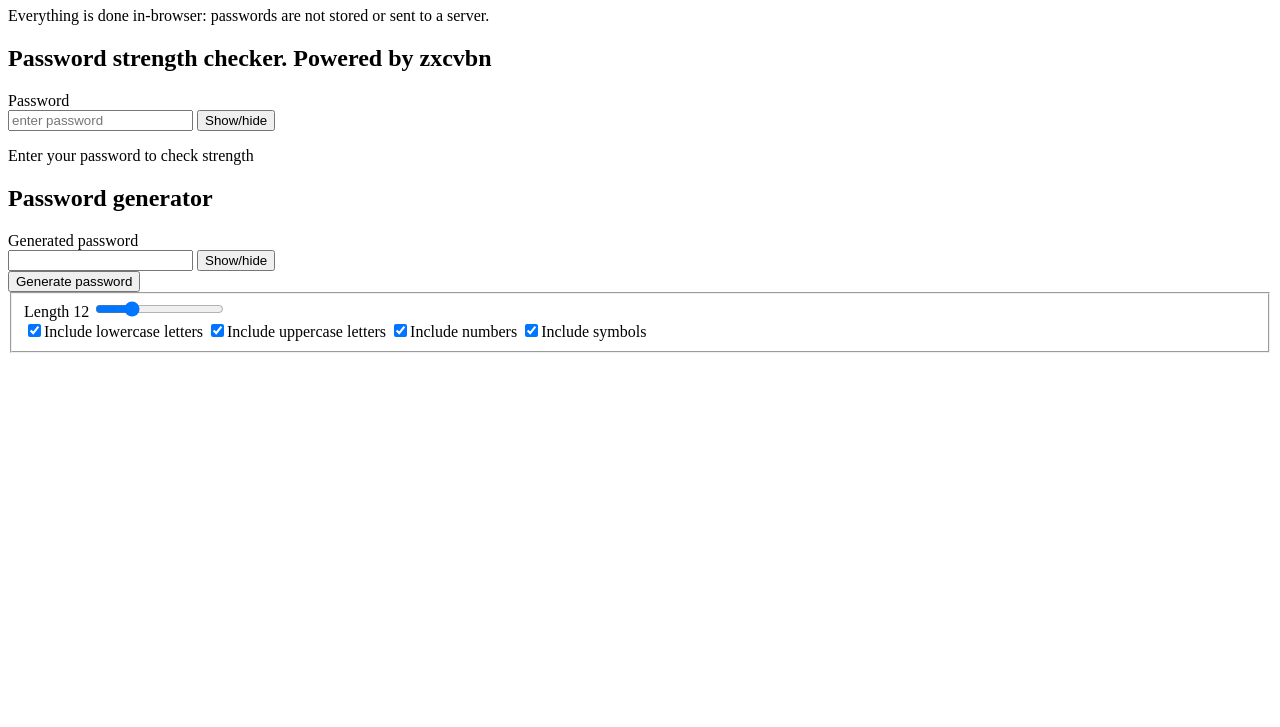
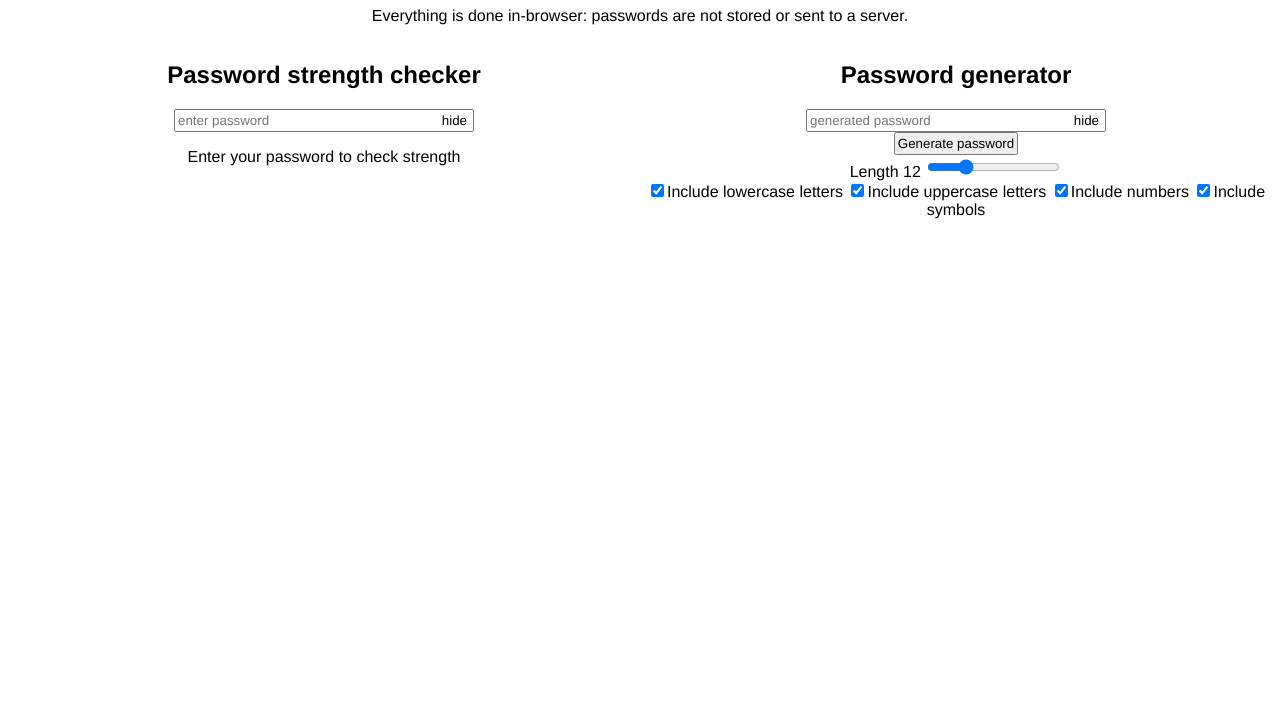
Before and after one commit to Qvotrup/password-helper, a plain HTML site: page index.html in a window 1280 px wide. Shown: the part 73-800 px from the top of the page. Drawn offline with Linux system fonts and the light colour scheme.

Commit message:
improve interface some css

```diff
--- a/app.js
+++ b/app.js
@@ -10,7 +10,7 @@ const Character_GROUPS =
     };
 
 
-function secureIndex(max){
+function secureIndex(max) {
     if (!Number.isInteger(max) || max < 1 || max > 0x100000000) {
         throw new RangeError('Invalid range');
     }
@@ -32,7 +32,7 @@ function generatePassword(length, selectedGroups) {
 
     const groups = selectedGroups.map(key => Character_GROUPS[key]);
     const alphabet = groups.join('');
-    const chars = groups.map(group=>group[secureIndex(group.length)]);
+    const chars = groups.map(group => group[secureIndex(group.length)]);
 
     while (chars.length < length) {
         chars.push(alphabet[secureIndex(alphabet.length)]);
@@ -59,7 +59,6 @@ lengthSlider.addEventListener('input', () => {
 const optionIds = ['lower', 'upper', 'numbers', 'symbols'];
 document.querySelector('#generate').addEventListener('click', () => {
     generatedInput.value = '';
-    generatedInput.type = 'text';
 
 
     const selected = optionIds.filter(id => document.getElementById(id).checked);
@@ -82,25 +81,33 @@ document.querySelector('#generate').addEventListener('click', () => {
 
 function togglePassword(inputId) {
     const input = document.getElementById(inputId);
+    let button;
+    if (inputId == 'password') {
+        button = document.getElementById('toggle-password');
+    } else {
+        button = document.getElementById('toggle-generated')
+    }
 
     if (input.type == 'password') {
         input.type = 'text';
+        button.textContent = 'hide'
     } else {
         input.type = 'password';
+        button.textContent='show';
     }
 }
 
-document.getElementById('toggle-password').addEventListener('click', ()=> {
+document.getElementById('toggle-password').addEventListener('click', () => {
     togglePassword('password');
 });
 
 
-document.getElementById('toggle-generated').addEventListener('click', ()=> {
+document.getElementById('toggle-generated').addEventListener('click', () => {
     togglePassword('generated');
 });
 
-window.addEventListener('pageshow', ()=> {
-    generatedInput.value='';
+window.addEventListener('pageshow', () => {
+    generatedInput.value = '';
 })
 
 // password strength checker
@@ -108,15 +115,15 @@ const passwordInput = document.getElementById('password');
 const strengthOutput = document.getElementById('strength');
 const labels = ['very weak', 'weak', 'medium', 'strong', 'very strong'];
 
-passwordInput.addEventListener('input', ()=> {
+passwordInput.addEventListener('input', () => {
     if (passwordInput.value == '') {
         strengthOutput.textContent = 'Enter your password to check strength';
     } else {
-        strengthOutput.textContent=labels[zxcvbn(passwordInput.value).score];
+        strengthOutput.textContent = labels[zxcvbn(passwordInput.value).score];
     }
 });
 
-window.addEventListener('pageshow', ()=> {
-    passwordInput.value='';
+window.addEventListener('pageshow', () => {
+    passwordInput.value = '';
     strengthOutput.textContent = 'Enter your password to check strength';
 })
--- a/index.html
+++ b/index.html
@@ -23,24 +23,34 @@
 <main class="container">
     <h1> Password Helper </h1>
     <p class="privacy-info">Everything is done in-browser: passwords are not stored or sent to a server.</p>
+
+
+    <div class="tools">
         <section>
-        <h2>Password strength checker. Powered by zxcvbn</h2>
-        <label for="password">Password</label>
+            <h2>Password strength checker</h2>
             <div class="input-row">
-            <input id="password" type="text" autocomplete="off" autocapitalize="off" spellcheck="false" maxlength="256" placeholder="enter password">
-            <button id="toggle-password" type="button">Show/hide</button>
+                <div class="input-wrapper">
+                <input id="password" type="text" autocomplete="off" autocapitalize="off" spellcheck="false"
+                       maxlength="256"
+                       placeholder="enter password">
+                <button id="toggle-password" type="button"
+                class="toggle-visibility">hide</button>
+            </div>
             </div>
             <p id="strength">Enter your password to check strength</p>
         </section>
 
+        <section>
             <h2>Password generator</h2>
-    <label for="generated">Generated password</label>
             <div class="input-row">
-        <input id="generated" type="text" autocomplete="off" spellcheck="false">
-        <button id="toggle-generated" type="button">Show/hide</button>
+                <div class="input-wrapper">
+                <input id="generated" type="text" autocomplete="off" spellcheck="false"
+                       placeholder="generated password">
+                <button id="toggle-generated" type="button"
+                    class="toggle-visibility">hide</button>
                 </div>
                 <button id="generate" type="button">Generate password</button>
-    <section>
+            </div>
             <fieldset>
                 <label for="length">Length <span id="length-value">12</span></label>
                 <input type="range" id="length" min="8" max="24" value="12" step="1">
@@ -51,7 +61,7 @@
                 <label class="check"><input type="checkbox" id="symbols" checked>Include symbols</label>
             </fieldset>
         </section>
-
+    </div>
 
 </main>
 </body>
--- a/style.css
+++ b/style.css
@@ -1,3 +1,51 @@
-/*
-css/layout to be added later
-*/
+* {
+    box-sizing: border-box;
+    font-family: Helvetica, Arial, sans-serif;
+}
+
+
+.container {
+
+    text-align: center;
+}
+
+
+.tools {
+    display: grid;
+    grid-template-columns: 1fr 1fr;
+}
+
+fieldset {
+    border: none;
+    padding: 0;
+}
+
+button {
+    cursor: pointer;
+}
+
+input, button {
+    padding: 2px;
+}
+
+
+.input-wrapper {
+    position: relative;
+    flex: 1;
+    max-width: 300px;
+    margin: 0 auto;
+}
+
+.input-wrapper input {
+    width: 100%;
+    padding-right: 30px;
+}
+
+.toggle-visibility {
+    position: absolute;
+    right: 5px;
+    top: 50%;
+    transform: translateY(-50%);
+    border: none;
+    background: none;
+}
```
Lines whose indentation alone changed are shown as unchanged.
